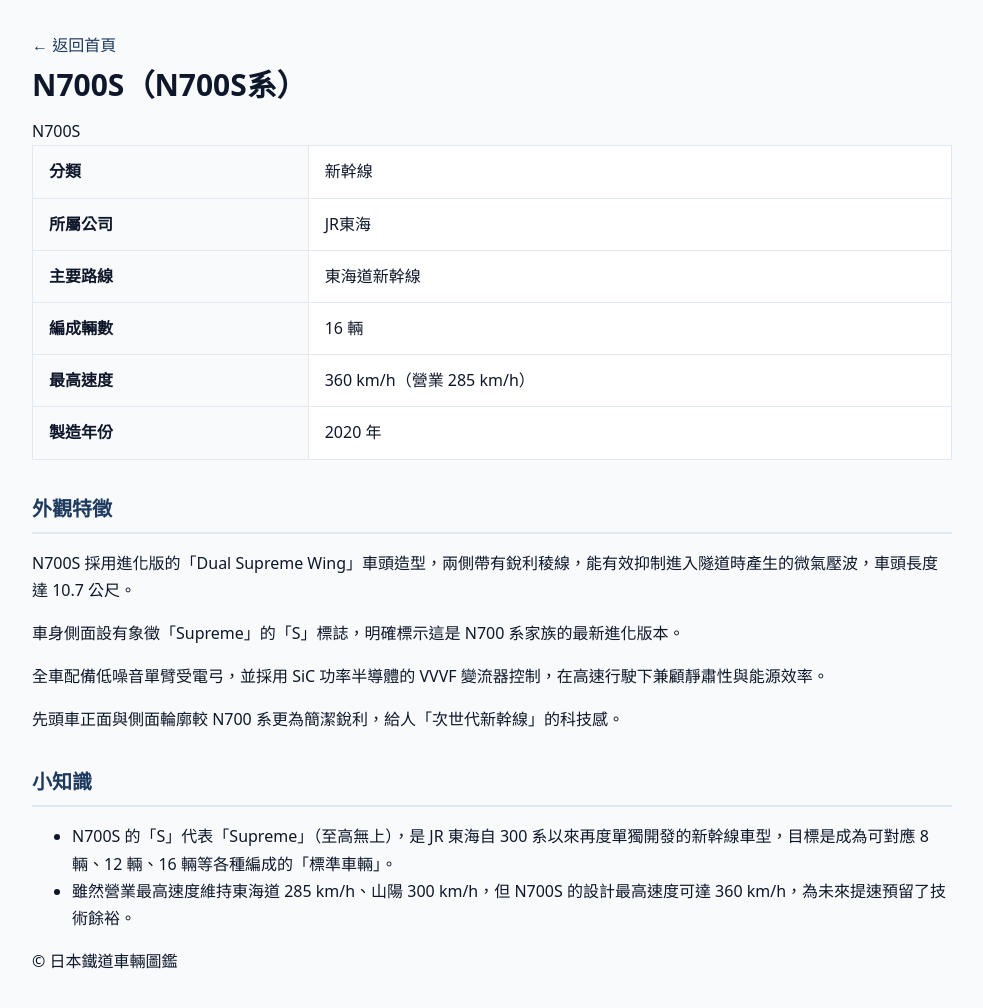
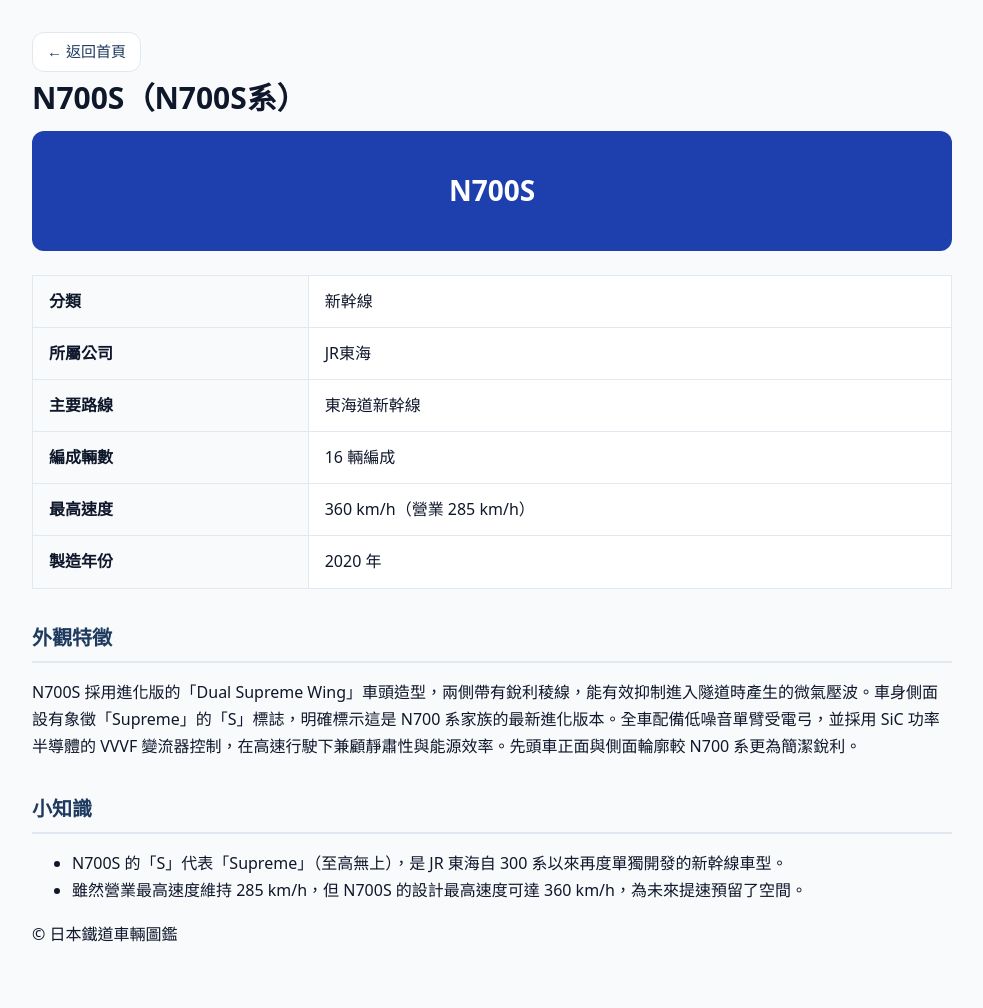
Before and after one commit to ab921202/jp-rail-zukan, a plain HTML site: page cars/shinkansen-n700s.html in a window 1280 px wide. Shown: the whole page, without its empty margins (148-1131 px from the left). Drawn offline with Linux system fonts and the light colour scheme.

Commit message:
Refactor shinkansen-n700s.html structure and content
Updated the title and improved the header structure. Added a main section with details about the N700S and included a knowledge section with facts about the train.

```diff
--- a/cars/shinkansen-n700s.html
+++ b/cars/shinkansen-n700s.html
@@ -3,43 +3,50 @@
 <head>
   <meta charset="UTF-8">
   <meta name="viewport" content="width=device-width, initial-scale=1.0">
-  <title>N700S - 日本鐵道車輛圖鑑</title>
+  <title>N700S — 日本鐵道車輛圖鑑</title>
   <link rel="stylesheet" href="../assets/style.css">
 </head>
 <body>
-  <header>
-    <a href="../index.html">← 返回首頁</a>
+  <header class="site-header">
+    <a class="back-link" href="../index.html">← 返回首頁</a>
   </header>
 
+  <main>
     <h1>N700S（N700S系）</h1>
+    <div class="car-color-block" data-car-id="shinkansen-n700s">N700S</div>
 
-  <div class="color-block" data-car="shinkansen-n700s">N700S</div>
-
-  <table class="spec-table">
+    <table>
+      <tbody>
         <tr><th>分類</th><td>新幹線</td></tr>
         <tr><th>所屬公司</th><td>JR東海</td></tr>
         <tr><th>主要路線</th><td>東海道新幹線</td></tr>
-    <tr><th>編成輛數</th><td>16 輛</td></tr>
+        <tr><th>編成輛數</th><td>16 輛編成</td></tr>
         <tr><th>最高速度</th><td>360 km/h（營業 285 km/h）</td></tr>
         <tr><th>製造年份</th><td>2020 年</td></tr>
+      </tbody>
     </table>
 
     <h2>外觀特徵</h2>
-  <p>N700S 採用進化版的「Dual Supreme Wing」車頭造型，兩側帶有銳利稜線，能有效抑制進入隧道時產生的微氣壓波，車頭長度達 10.7 公尺。</p>
-  <p>車身側面設有象徵「Supreme」的「S」標誌，明確標示這是 N700 系家族的最新進化版本。</p>
-  <p>全車配備低噪音單臂受電弓，並採用 SiC 功率半導體的 VVVF 變流器控制，在高速行駛下兼顧靜肅性與能源效率。</p>
-  <p>先頭車正面與側面輪廓較 N700 系更為簡潔銳利，給人「次世代新幹線」的科技感。</p>
+    <p>N700S 採用進化版的「Dual Supreme Wing」車頭造型，兩側帶有銳利稜線，能有效抑制進入隧道時產生的微氣壓波。車身側面設有象徵「Supreme」的「S」標誌，明確標示這是 N700 系家族的最新進化版本。全車配備低噪音單臂受電弓，並採用 SiC 功率半導體的 VVVF 變流器控制，在高速行駛下兼顧靜肅性與能源效率。先頭車正面與側面輪廓較 N700 系更為簡潔銳利。</p>
 
     <h2>小知識</h2>
     <ul>
-    <li>N700S 的「S」代表「Supreme」（至高無上），是 JR 東海自 300 系以來再度單獨開發的新幹線車型，目標是成為可對應 8 輛、12 輛、16 輛等各種編成的「標準車輛」。</li>
-    <li>雖然營業最高速度維持東海道 285 km/h、山陽 300 km/h，但 N700S 的設計最高速度可達 360 km/h，為未來提速預留了技術餘裕。</li>
+      <li>N700S 的「S」代表「Supreme」（至高無上），是 JR 東海自 300 系以來再度單獨開發的新幹線車型。</li>
+      <li>雖然營業最高速度維持 285 km/h，但 N700S 的設計最高速度可達 360 km/h，為未來提速預留了空間。</li>
     </ul>
+  </main>
 
-  <footer>
-    <p>© 日本鐵道車輛圖鑑</p>
-  </footer>
+  <footer>© 日本鐵道車輛圖鑑</footer>
 
   <script src="../assets/data.js"></script>
+  <script>
+    (() => {
+      const carId = document.querySelector(".car-color-block").dataset.carId;
+      const car = CARS.find((item) => item.id === carId);
+      if (car) {
+        document.querySelector(".car-color-block").style.backgroundColor = car.color;
+      }
+    })();
+  </script>
 </body>
 </html>
```
Lines whose indentation alone changed are shown as unchanged.
